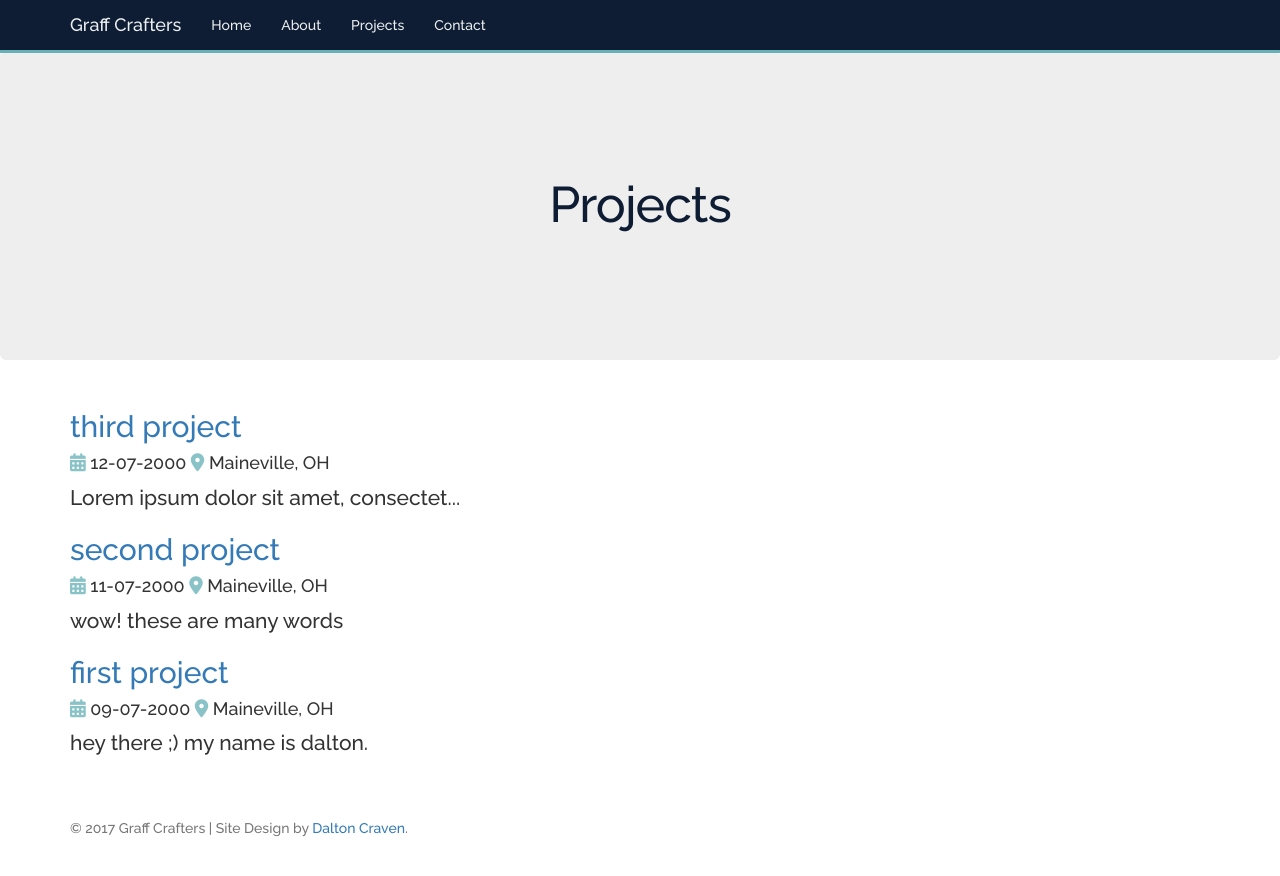
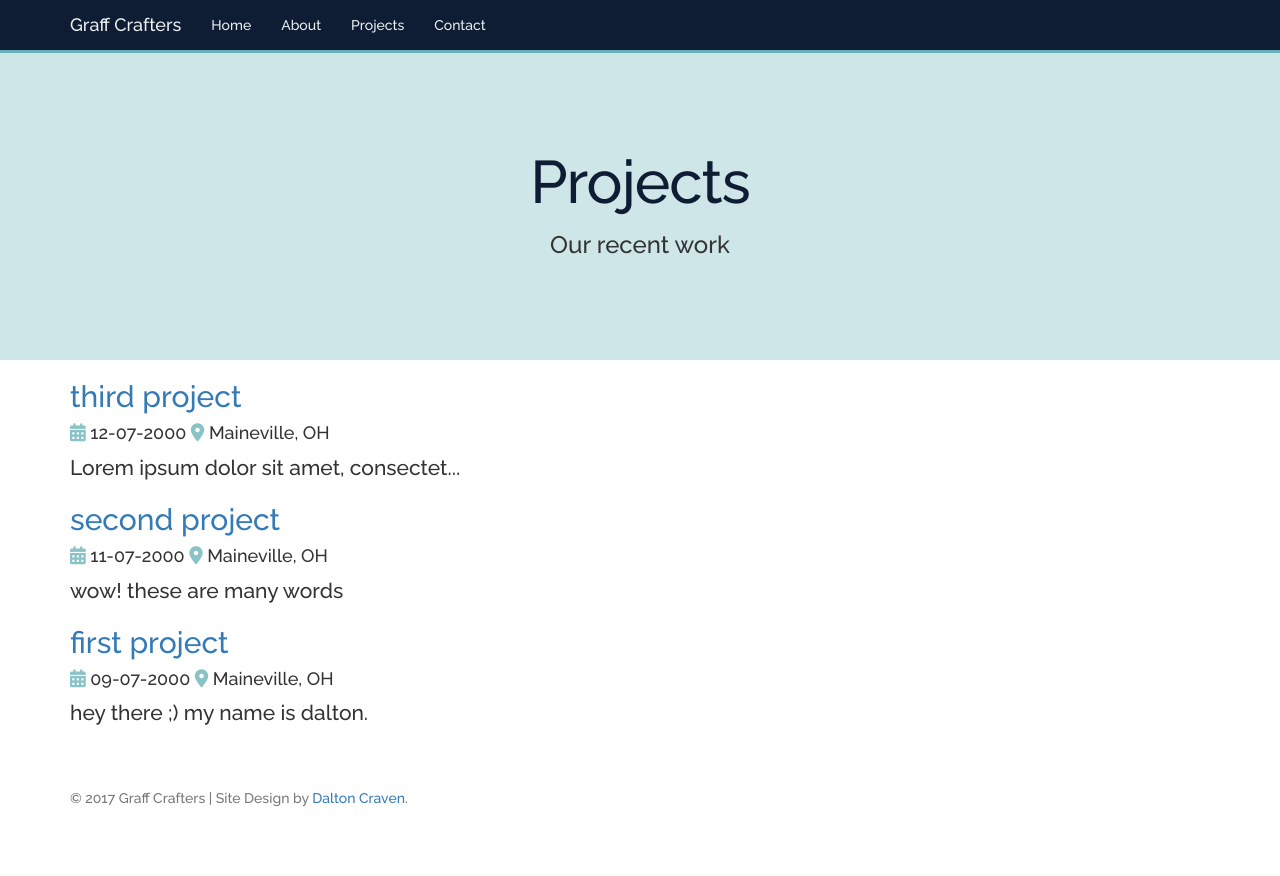
Before and after one commit to cravend/graff-crafters-2.0, a Jekyll site: the page built from projects/index.html, in a window 1280 px wide. Shown: the top 876 px of the page. Built offline with Jekyll 4.4.1, drawn with Linux system fonts in a browser that asks for light colours; nearby versions of some CDN libraries.

Commit message:
add color!

```diff
--- a/_layouts/page.html
+++ b/_layouts/page.html
@@ -1,9 +1,12 @@
 ---
 layout: default
 ---
-<div class="jumbotron">
-  <div class="page-header">
-    <h1>{{ page.title }}</h1>
+<div class="container-fluid">
+  {% if page.image %}<div id="welcome" class="row featurette splash" style="background-image: url('{{ page.image }}');">{% else %}<div id="welcome" class="row featurette splash splash-color">{% endif %}
+    <div class="col-xs-12">
+      <h1 class="featurette-heading">{{ page.title }}</h1>
+      {% if page.subtitle %}<h3>{{ page.subtitle }}</h3>{% endif %}
+    </div>
   </div>
 </div>
 <div class="container marketing">
--- a/assets/css/main.scss
+++ b/assets/css/main.scss
@@ -63,7 +63,8 @@ small {
     font-size: 120%;
   }
   &.project {
-    padding-bottom: 30px;
+    // padding-bottom: 30px;
+    padding-top: 30px;
   }
 }
 
@@ -79,6 +80,10 @@ small {
   }
 }
 
+.splash-color {
+  background-color: lighten(#66b1b7, 30%);
+}
+
 .staff-member {
   padding-bottom: 20px;
   & img {
--- a/projects/index.html
+++ b/projects/index.html
@@ -1,16 +1,8 @@
 ---
 title: Projects
-layout: default
+layout: page
+subtitle: Our recent work
 ---
-<div class="container-fluid">
-  <div class="featurette jumbotron splash">
-    <div>
-      <h2 class="featurette-heading">{{ page.title }}</h2>
-      <h4>{% if page.date %}<i class="fa fa-calendar"></i> {{ page.date }}{% endif %} {% if page.location %}<i class="fa fa-map-marker"></i> {{ page.location }}{% endif %}</h4>
-    </div>
-  </div>
-</div>
-<div class="container marketing">
 {% capture count %}-1{% endcapture %}
 {% assign projects = "" | split: "," %}
 {% for project in site.pages %}
@@ -27,4 +19,3 @@ layout: default
   <h4>{% if project.date %}<i class="fa fa-calendar"></i> {{ project.date }}{% endif %} {% if project.location %}<i class="fa fa-map-marker"></i> {{ project.location }}{% endif %}</h4>
   <p>{% if project.description %}{{ project.description }}{% else %}{{ project.content | truncate: 40 }}{% endif %}</p>
 {% endfor %}
-</div>
```
Also changed, not shown: _layouts/project.html (+5 -4 lines).
